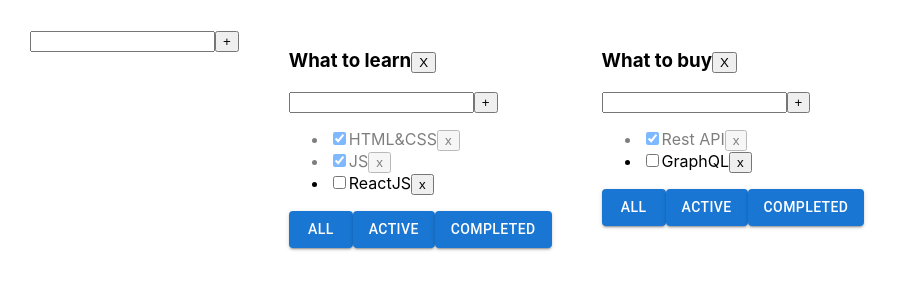
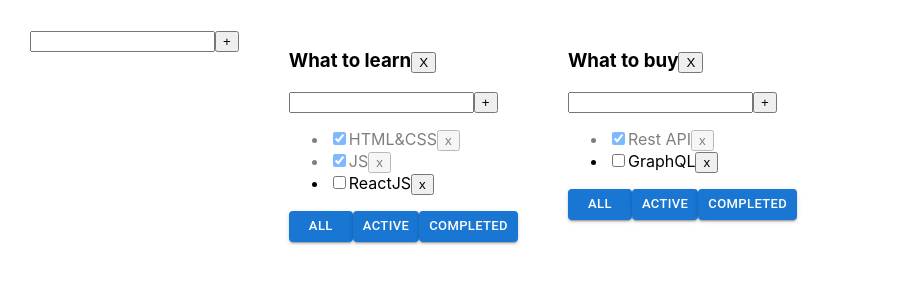
Before and after one commit to Kliapwnz/todoFinaly, a React (Create React App) app: page / in a window 1280 px wide. Shown: the top 300 px of the page, without its empty margins (0-898 px from the left). Built offline with nearby package versions, Linux system fonts and the light colour scheme.

Commit message:
size="small"

```diff
--- a/src/Todolist.tsx
+++ b/src/Todolist.tsx
@@ -69,13 +69,13 @@ export function Todolist(props: PropsType) {
             }
         </ul>
         <div>
-            <Button variant="contained" className={props.filter === 'all' ? "active-filter" : ""}
+            <Button variant="contained" size="small" className={props.filter === 'all' ? "active-filter" : ""}
                     onClick={onAllClickHandler}>All
             </Button>
-            <Button variant="contained" className={props.filter === 'active' ? "active-filter" : ""}
+            <Button variant="contained" size="small" className={props.filter === 'active' ? "active-filter" : ""}
                     onClick={onActiveClickHandler}>Active
             </Button>
-            <Button variant="contained" className={props.filter === 'completed' ? "active-filter" : ""}
+            <Button variant="contained" size="small" className={props.filter === 'completed' ? "active-filter" : ""}
                     onClick={onCompletedClickHandler}>Completed
             </Button>
         </div>
```
